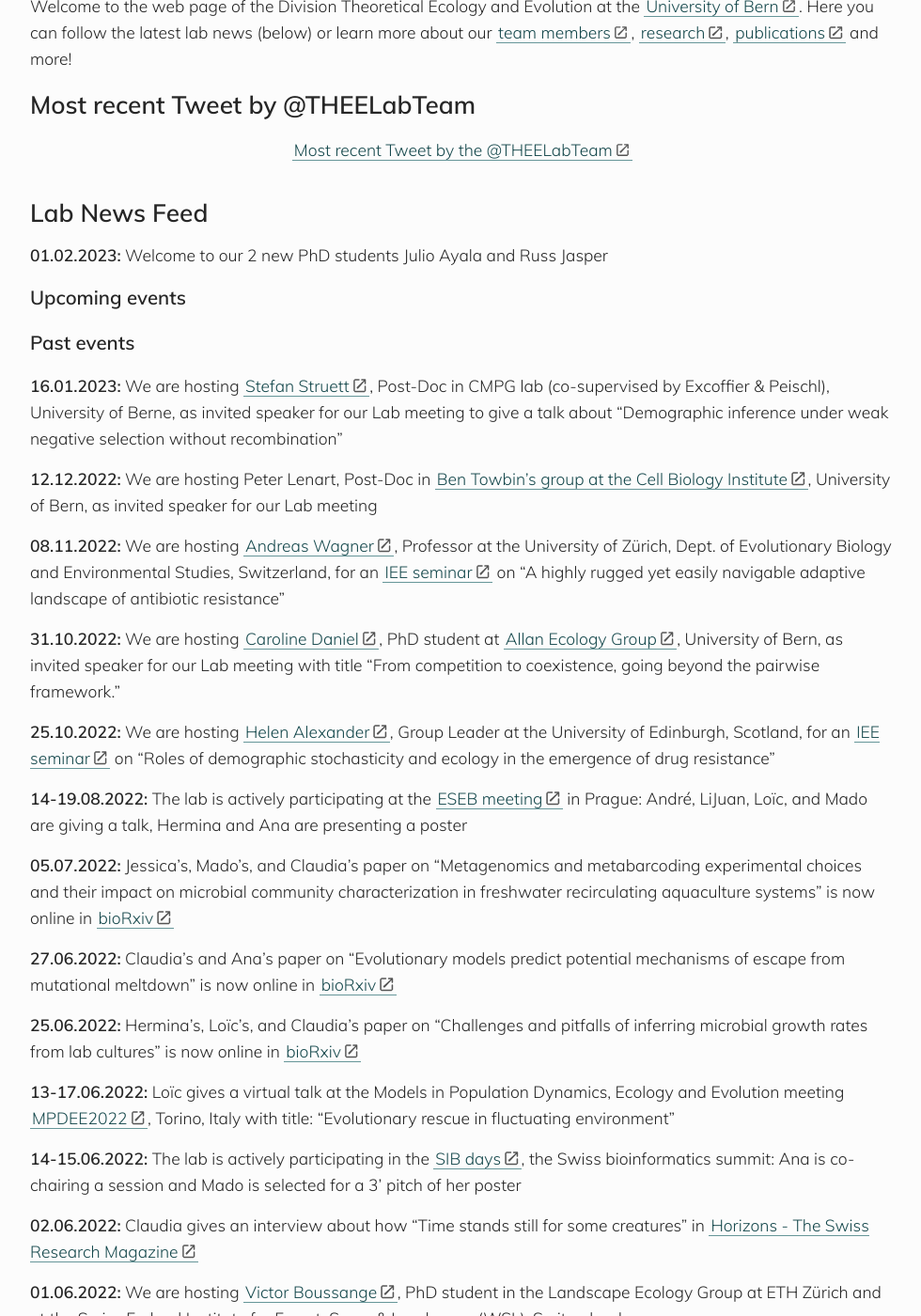
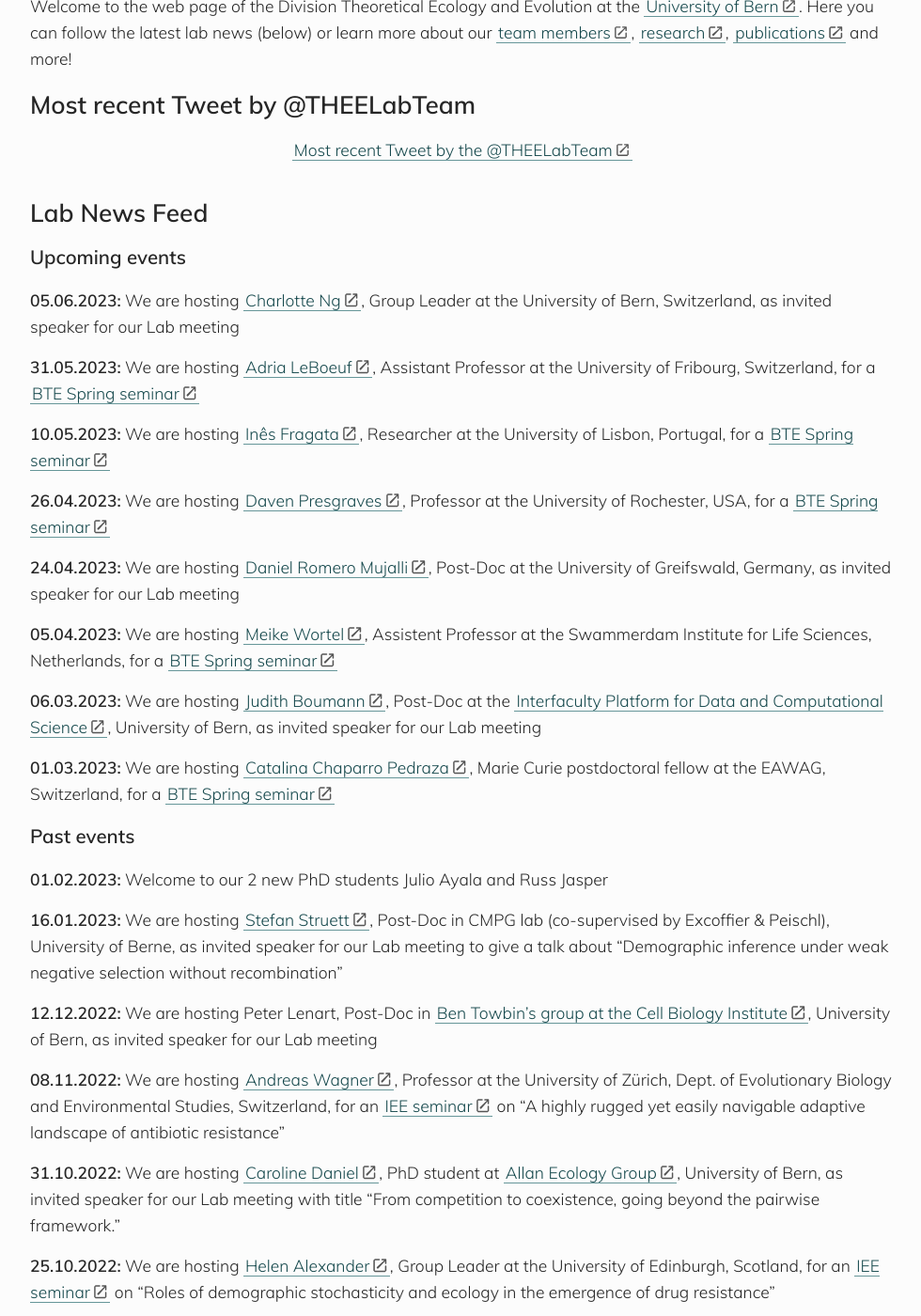
Before and after one commit to banklab/banklab.github.io, a Jekyll site: the page built from index.md, in a window 1280 px wide and 1400 px high, scrolled down 429 px. Shown: the whole window at 94% size, without its empty margins (148-1128 px from the left). Built offline with Jekyll 4.4.1, drawn with Linux system fonts in a browser that asks for light colours; some web fonts are replaced; comment, search, counter and statistics services are not loaded; some of the changed text lies outside the part shown.

Commit message:
Update index.md

```diff
--- a/index.md
+++ b/index.md
@@ -16,12 +16,28 @@ Welcome to the web page of the Division Theoretical Ecology and Evolution at the
 
 ## Lab News Feed
 
-**01.02.2023:** Welcome to our 2 new PhD students Julio Ayala and Russ Jasper
 
 ### Upcoming events
 
+**05.06.2023:** We are hosting [Charlotte Ng](https://www.dbmr.unibe.ch/research/personenpool_programs_and_indie_groups/oncogenomics/dr_ng_charlotte_kiu_yan/index_eng.html), Group Leader at the University of Bern, Switzerland, as invited speaker for our Lab meeting
+
+**31.05.2023:** We are hosting [Adria LeBoeuf](https://www.unifr.ch/bio/en/groups/leboeuf-group/), Assistant Professor at the University of Fribourg, Switzerland, for a [BTE Spring seminar](https://www.iee.unibe.ch/studies/lecture_series_in_behavioral_theoretical_and_evolutionary_biology/index_eng.html)
+
+**10.05.2023:** We are hosting [Inês Fragata](https://ce3c.ciencias.ulisboa.pt/member/inesfragata), Researcher at the University of Lisbon, Portugal, for a [BTE Spring seminar](https://www.iee.unibe.ch/studies/lecture_series_in_behavioral_theoretical_and_evolutionary_biology/index_eng.html)
+
+**26.04.2023:** We are hosting [Daven Presgraves](https://www.sas.rochester.edu/bio/people/faculty/presgraves_daven/), Professor at the University of Rochester, USA, for a [BTE Spring seminar](https://www.iee.unibe.ch/studies/lecture_series_in_behavioral_theoretical_and_evolutionary_biology/index_eng.html)
+
+**24.04.2023:** We are hosting [Daniel Romero Mujalli](https://botanik.uni-greifswald.de/en/experimental-plant-ecology/staff/translate-to-english-daniel-mujalli/), Post-Doc at the University of Greifswald, Germany, as invited speaker for our Lab meeting
+
+**05.04.2023:** We are hosting [Meike Wortel](https://www.uva.nl/en/profile/w/o/m.t.wortel/m.t.wortel.html?cb), Assistent Professor at the Swammerdam Institute for Life Sciences, Netherlands, for a [BTE Spring seminar](https://www.iee.unibe.ch/studies/lecture_series_in_behavioral_theoretical_and_evolutionary_biology/index_eng.html)
+
+**06.03.2023:** We are hosting [Judith Boumann](https://www.ispm.unibe.ch/about_us/staff/bouman_judith/index_eng.html), Post-Doc at the [Interfaculty Platform for Data and Computational Science](https://www.ispm.unibe.ch/research/research_groups_and_themes/input/index_eng.html), University of Bern, as invited speaker for our Lab meeting
+
+**01.03.2023:** We are hosting [Catalina Chaparro Pedraza](https://www.eawag.ch/en/about-us/portrait/organisation/staff/profile/catalina-chaparro-pedraza/show/), Marie Curie postdoctoral fellow at the EAWAG, Switzerland, for a [BTE Spring seminar](https://www.iee.unibe.ch/studies/lecture_series_in_behavioral_theoretical_and_evolutionary_biology/index_eng.html)
 
 ### Past events
+
+**01.02.2023:** Welcome to our 2 new PhD students Julio Ayala and Russ Jasper
 
 **16.01.2023:** We are hosting [Stefan Struett](https://www.cmpg.iee.unibe.ch/about_us/team/researchers/dr_struett_stefan/index_eng.html), Post-Doc in CMPG lab (co-supervised by Excoffier & Peischl), University of Berne, as invited speaker for our Lab meeting to give a talk about "Demographic inference under weak negative selection without recombination"
 
@@ -33,6 +49,8 @@ and Environmental Studies, Switzerland, for an [IEE seminar](https://www.iee.uni
 **31.10.2022:** We are hosting [Caroline Daniel](https://allanecology.com/about-us/people/caroline-daniel/), PhD student at [Allan Ecology Group](https://allanecology.com/), University of Bern, as invited speaker for our Lab meeting with title "From competition to coexistence, going beyond the pairwise framework."
 
 **25.10.2022:** We are hosting [Helen Alexander](https://www.ed.ac.uk/biology/groups/alexander), Group Leader at the University of Edinburgh, Scotland, for an [IEE seminar](https://www.iee.unibe.ch/studies/lecture_series_in_ecology_and_evolution/index_eng.html) on "Roles of demographic stochasticity and ecology in the emergence of drug resistance"
+
+**01.10.2022:** Welcome to our new PhD Loraine Hablützel
 
 **14-19.08.2022:** The lab is actively participating at the [ESEB meeting](https://www.eseb2022.cz/) in Prague: André, LiJuan, Loïc, and Mado are giving a talk, Hermina and Ana are presenting a poster
 
```
